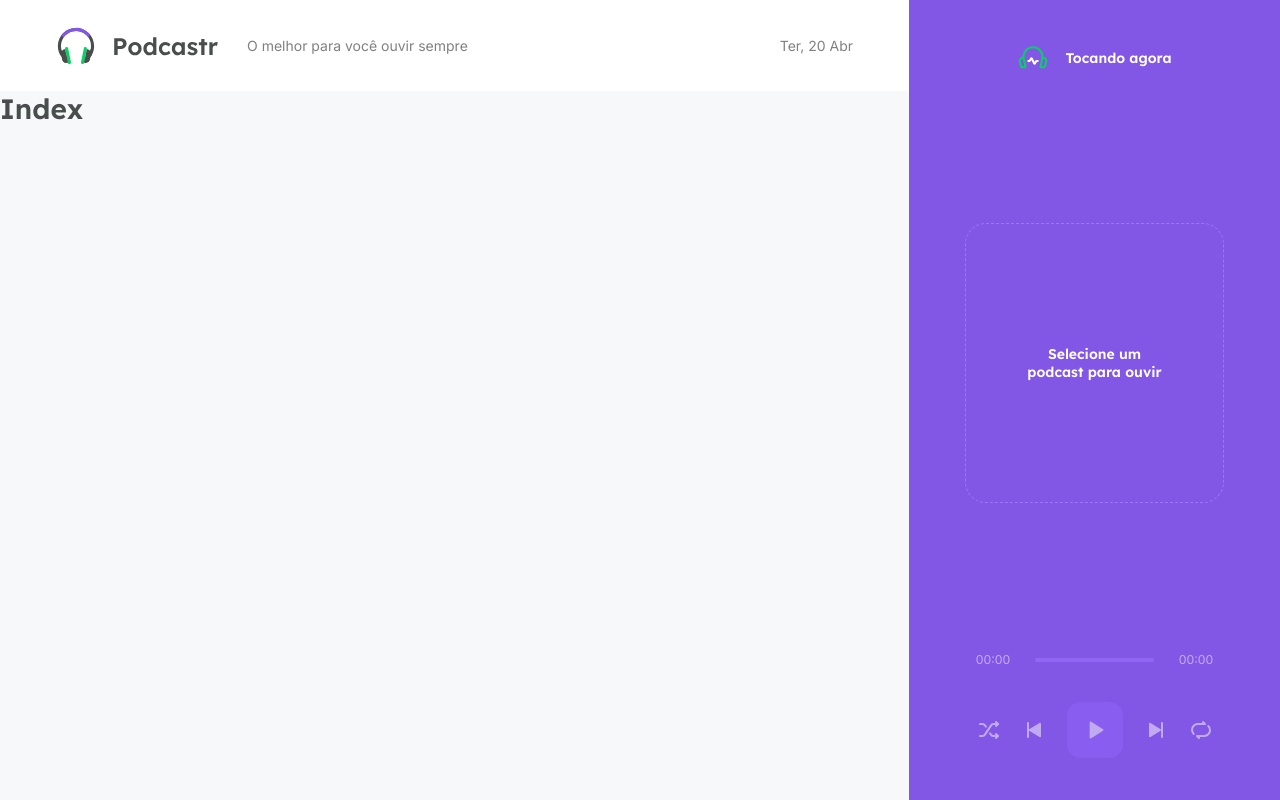
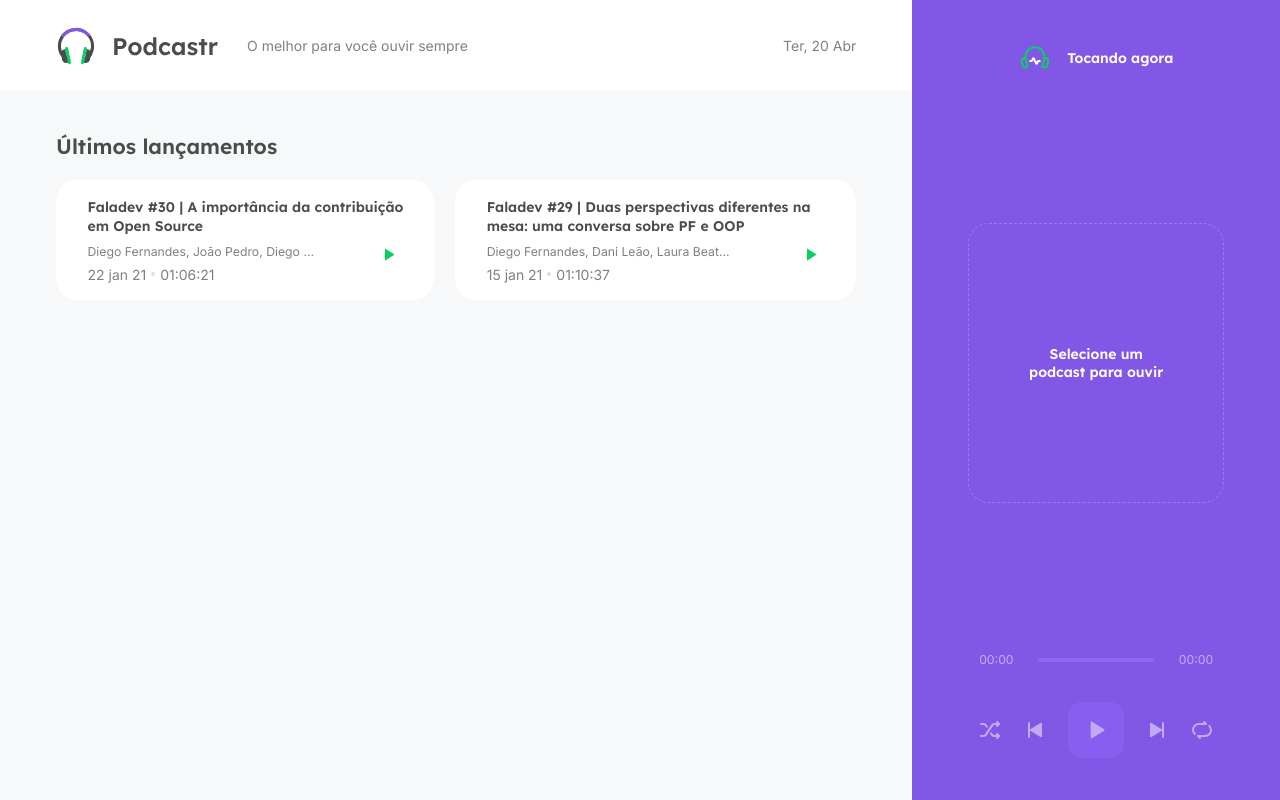
Before and after one commit to caiofuccio/podcastr, a Next.js app: page / in a window 1280 px wide. Built offline with nearby package versions, Linux system fonts and the light colour scheme; data requests are answered from the project's data file.

Commit message:
added axios, configured the fetch object format and added latest episodes on the page

```diff
--- /dev/null
+++ b/next.config.js
@@ -0,0 +1,5 @@
+module.exports = {
+  images: {
+    domains: ['storage.googleapis.com'],
+  },
+};
--- a/package.json
+++ b/package.json
@@ -9,6 +9,7 @@
     "server": "json-server server.json -w -d 750 -p 3333"
   },
   "dependencies": {
+    "axios": "^0.21.1",
     "date-fns": "^2.21.1",
     "next": "10.1.3",
     "react": "17.0.2",
--- /dev/null
+++ b/src/pages/home.module.scss
@@ -0,0 +1,110 @@
+.homepage {
+  padding: 0 4rem;
+  height: calc(100vh - 6.5rem);
+  overflow-y: scroll;
+
+  h2 {
+    margin-top: 3rem;
+    margin-bottom: 1.5rem;
+  }
+
+  .latestEpisodes {
+    ul {
+      list-style: none;
+      display: grid;
+      grid-template-columns: repeat(2, 1fr);
+      gap: 1.5rem;
+
+      li {
+        background: var(--white);
+        border: 1px solid var(--grey-100);
+        padding: 1.25rem;
+        border-radius: 1.5rem;
+        position: relative;
+
+        display: flex;
+        align-items: center;
+
+        img {
+          width: 6rem;
+          height: 6rem;
+          border-radius: 1rem;
+        }
+
+        .episodeDetails {
+          flex: 1;
+          margin-left: 1rem;
+
+          a {
+            display: block;
+            color: var(--gray-800);
+            font-family: Lexend, sans-serif;
+            font-weight: 600;
+            text-decoration: none;
+            line-height: 1.4rem;
+
+            &:hover {
+              text-decoration: underline;
+            }
+          }
+
+          p {
+            font-size: 0.875rem;
+            margin-top: 0.5rem;
+            max-width: 70%;
+            white-space: nowrap;
+            overflow: hidden;
+            text-overflow: ellipsis;
+          }
+
+          span {
+            display: inline-block;
+            margin-top: 0.5rem;
+
+            &:last-child {
+              margin-left: 0.5rem;
+              padding-left: 0.5rem;
+              position: relative;
+
+              &::before {
+                content: '';
+                width: 4px;
+                height: 4px;
+                border-radius: 2px;
+                background: #ddd;
+                position: absolute;
+                left: 0;
+                top: 50%;
+                transform: translate(-50%, -50%);
+              }
+            }
+          }
+        }
+
+        button {
+          position: absolute;
+          right: 2rem;
+          bottom: 2rem;
+
+          width: 2.5rem;
+          height: 2.5rem;
+          background: var(--white);
+          border: 1px solid var(--grey-100);
+          border-radius: 0.675rem;
+          font-size: 0;
+
+          transition: filer 0.2s;
+
+          img {
+            width: 1.5rem;
+            height: 1.5rem;
+          }
+
+          &:hover {
+            filter: brightness(0.95);
+          }
+        }
+      }
+    }
+  }
+}
--- a/src/pages/index.tsx
+++ b/src/pages/index.tsx
@@ -1,15 +1,101 @@
-export default function Home(props) {
-  return <h1>Index</h1>;
+import { format, parseISO } from 'date-fns';
+import ptBR from 'date-fns/locale/pt-BR';
+import { GetStaticProps } from 'next';
+import Image from 'next/image';
+import { api } from '../services/api';
+import { convertDurationToTimeString } from '../utils/convertDurationToTimeString';
+import styles from './home.module.scss';
+
+type Episode = {
+  id: string;
+  title: string;
+  thumbnail: string;
+  description: string;
+  members: string;
+  duration: number;
+  durationAsString: string;
+  url: string;
+  publishedAt: string;
+};
+
+type HomeProps = {
+  latestEpisodes: Episode[];
+  allEpisodes: Episode[];
+};
+
+export default function Home({ latestEpisodes, allEpisodes }: HomeProps) {
+  return (
+    <div className={styles.homepage}>
+      <section className={styles.latestEpisodes}>
+        <h2>Últimos lançamentos</h2>
+        <ul>
+          {latestEpisodes.map((episode) => {
+            return (
+              <li key={episode.id}>
+                <Image
+                  width={192}
+                  height={192}
+                  src={episode.thumbnail}
+                  alt={episode.title}
+                  objectFit="cover"
+                />
+
+                <div className={styles.episodeDetails}>
+                  <a href="">{episode.title}</a>
+                  <p>{episode.members}</p>
+                  <span>{episode.publishedAt}</span>
+                  <span>{episode.durationAsString}</span>
+                </div>
+
+                <button>
+                  <img src="/play-green.svg" alt="Tocar episódio" />
+                </button>
+              </li>
+            );
+          })}
+        </ul>
+      </section>
+
+      <section className={styles.allEpisodes}></section>
+    </div>
+  );
 }
 
-export async function getStaticProps() {
-  const response = await fetch('http://localhost:3333/episodes');
-  const data = await response.json();
+export const getStaticProps: GetStaticProps = async () => {
+  const { data } = await api.get('episodes', {
+    params: {
+      _limit: 12,
+      _sort: 'published_at',
+      _order: 'desc',
+    },
+  });
+
+  const episodes = data.map((episode) => {
+    return {
+      id: episode.id,
+      title: episode.title,
+      thumbnail: episode.thumbnail,
+      members: episode.members,
+      publishedAt: format(parseISO(episode.published_at), 'd MMM yy', {
+        locale: ptBR,
+      }),
+      description: episode.description,
+      url: episode.file.url,
+      duration: Number(episode.file.duration),
+      durationAsString: convertDurationToTimeString(
+        Number(episode.file.duration)
+      ),
+    };
+  });
+
+  const latestEpisodes = episodes.slice(0, 2);
+  const allEpisodes = episodes.slice(2, episodes.length);
 
   return {
     props: {
-      episodes: data,
+      latestEpisodes,
+      allEpisodes,
     },
     revalidate: 60 * 60 * 8,
   };
-}
+};
--- /dev/null
+++ b/src/services/api.ts
@@ -0,0 +1,5 @@
+import axios from 'axios';
+
+export const api = axios.create({
+  baseURL: 'http://localhost:3333/',
+});
--- /dev/null
+++ b/src/utils/convertDurationToTimeString.ts
@@ -0,0 +1,11 @@
+export function convertDurationToTimeString(duration: number) {
+  const hours = Math.floor(duration / (60 * 60));
+  const minutes = Math.floor((duration % (60 * 60)) / 60);
+  const seconds = duration % 60;
+
+  const timeString = [hours, minutes, seconds]
+    .map((unit) => String(unit).padStart(2, '0'))
+    .join(':');
+
+  return timeString;
+}
```
Also changed, not shown: 1 other file (tests, documents, lock files or other folders).
